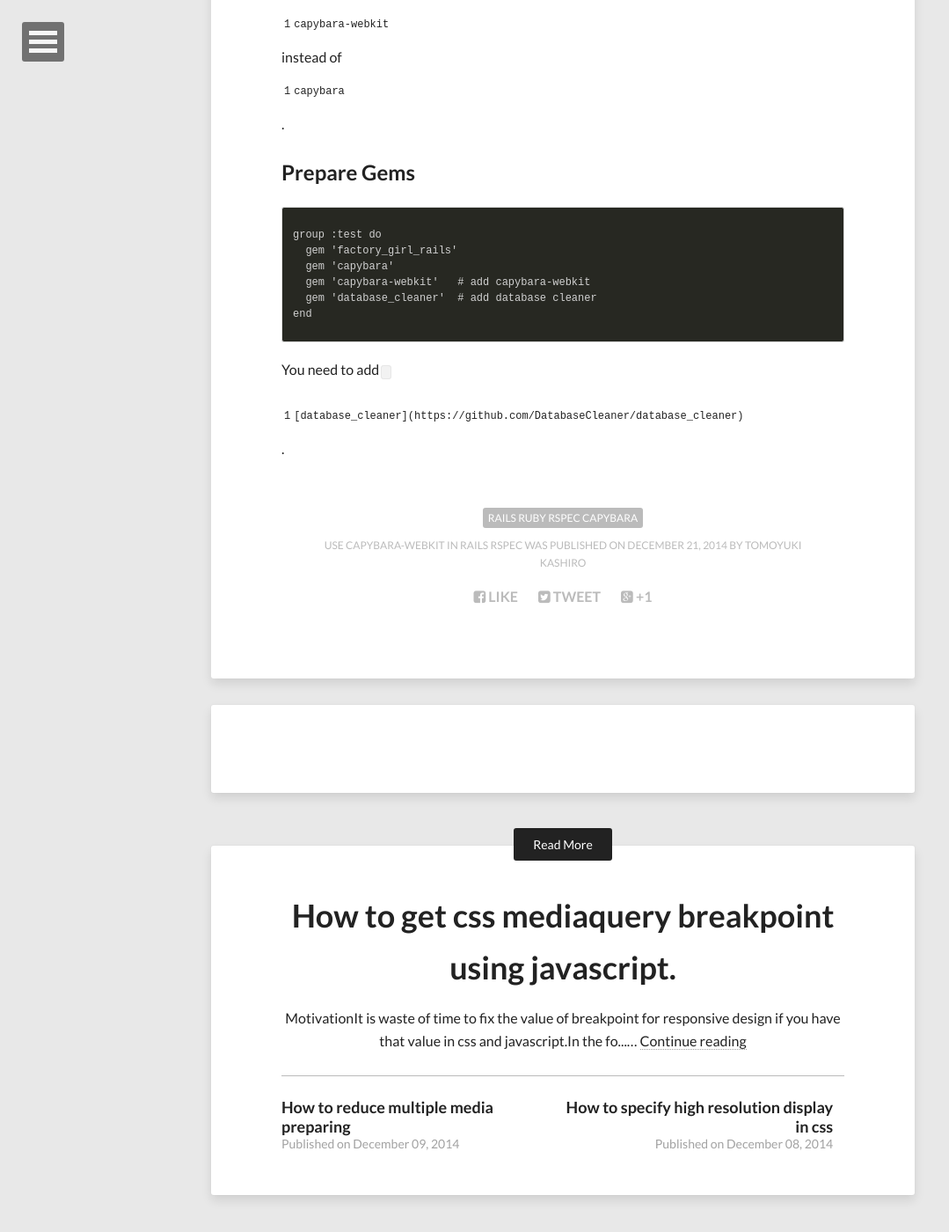
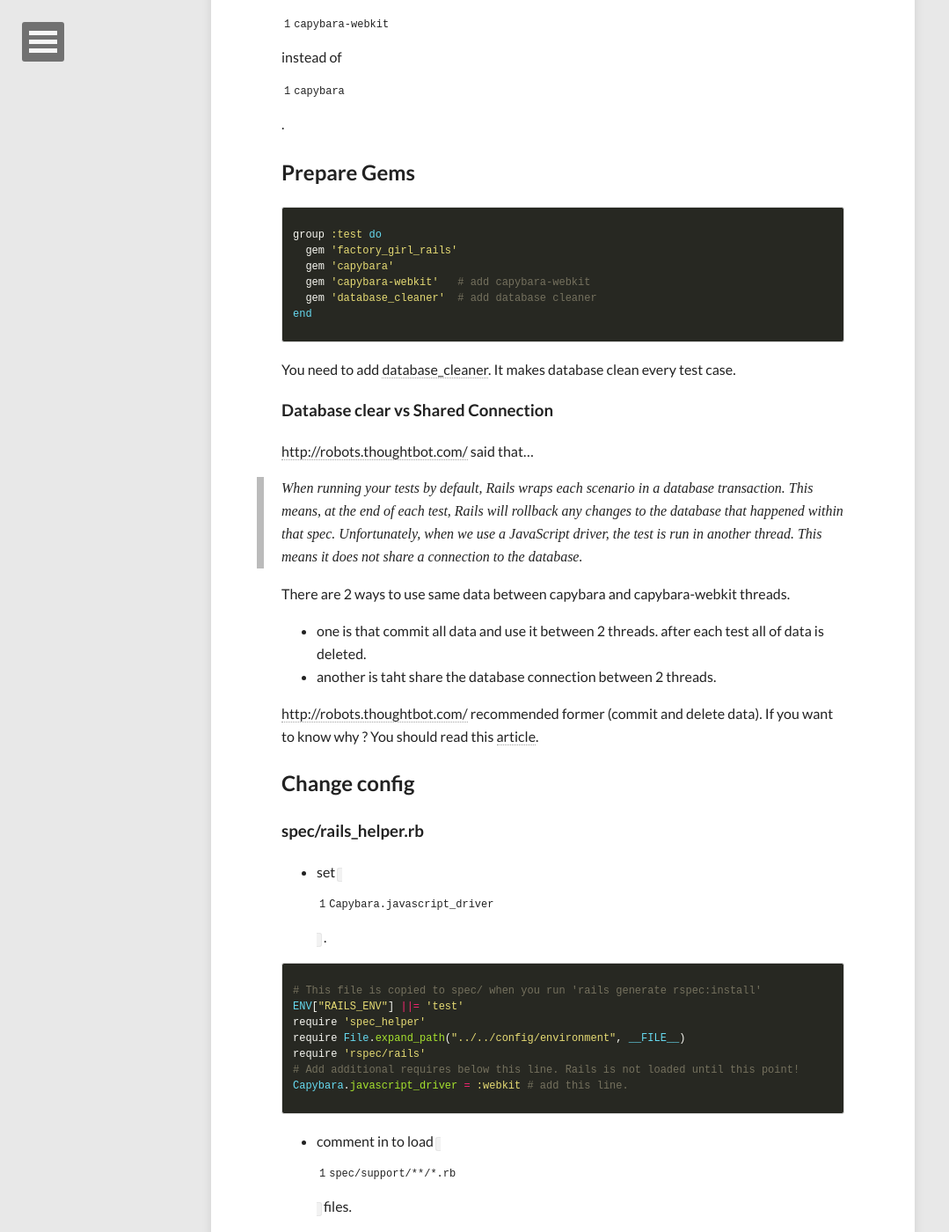
Before and after one commit to tomoyukikashiro/blog.tomoyukikashiro.me, a Jekyll site: the page built from _posts/2014-12-21-use-capybara-webkit-in-rails-rspec.md, in a window 1280 px wide and 1400 px high, scrolled down 426 px. Shown: the whole window at 88% size, without its empty margins (0-1079 px from the left). Built offline with Jekyll 4.4.1, drawn with Linux system fonts in a browser that asks for light colours; nearby versions of some CDN libraries; comment, search, counter and statistics services are not loaded; some of the changed text lies outside the part shown.

Commit message:
add new post

```diff
--- a/_posts/2014-12-21-use-capybara-webkit-in-rails-rspec.md
+++ b/_posts/2014-12-21-use-capybara-webkit-in-rails-rspec.md
@@ -8,12 +8,12 @@
 
 ## About Capybara-webkit
 
-[Capybara-webkit](https://github.com/thoughtbot/capybara-webkit) is a headless browser. it can execute javascript. (capybara can't execute javascript.)
-if you want to do integration test you had better use `capybara-webkit` instead of `capybara`.
+[Capybara-webkit](https://github.com/thoughtbot/capybara-webkit) is a headless browser. It can execute javascript. (capybara can't execute javascript.)
+If you want to do integration test you had better use `capybara-webkit` instead of `capybara`.
 
 ## Prepare Gems
 
-{% highlight gem %}
+{% highlight ruby %}
 group :test do
   gem 'factory_girl_rails'
   gem 'capybara'
@@ -22,4 +22,130 @@
 end
 {% endhighlight %}
 
-You need to add `[database_cleaner](https://github.com/DatabaseCleaner/database_cleaner)`.
+You need to add [database_cleaner](https://github.com/DatabaseCleaner/database_cleaner).
+It makes database clean every test case.
+
+### Database clear vs Shared Connection
+
+[http://robots.thoughtbot.com/](http://robots.thoughtbot.com/how-we-test-rails-applications#WryTia-indicator) said that...
+
+> When running your tests by default, Rails wraps each scenario in a database transaction. This means, at the end of each test, Rails will rollback any changes to the database that happened within that spec.
+> Unfortunately, when we use a JavaScript driver, the test is run in another thread. This means it does not share a connection to the database.
+
+There are 2 ways to use same data between capybara and capybara-webkit threads.
+
+* one is that commit all data and use it between 2 threads. after each test all of data is deleted.
+* another is taht share the database connection between 2 threads.
+
+
+[http://robots.thoughtbot.com/](http://robots.thoughtbot.com/how-we-test-rails-applications#WryTia-indicator) recommended former (commit and delete data).
+If you want to know why ? You should read this [article](http://devblog.avdi.org/2012/08/31/configuring-database_cleaner-with-rails-rspec-capybara-and-selenium/).
+
+## Change config
+
+### spec/rails_helper.rb
+
+* set `Capybara.javascript_driver`.
+
+{% highlight ruby %}
+# This file is copied to spec/ when you run 'rails generate rspec:install'
+ENV["RAILS_ENV"] ||= 'test'
+require 'spec_helper'
+require File.expand_path("../../config/environment", __FILE__)
+require 'rspec/rails'
+# Add additional requires below this line. Rails is not loaded until this point!
+Capybara.javascript_driver = :webkit # add this line.
+{% endhighlight %}
+
+* comment in to load `spec/support/**/*.rb` files.
+
+{% highlight ruby %}
+Dir[Rails.root.join("spec/support/**/*.rb")].each { |f| require f }  # comment in this line.
+
+# Checks for pending migrations before tests are run.
+# If you are not using ActiveRecord, you can remove this line.
+ActiveRecord::Migration.maintain_test_schema!
+{% endhighlight %}
+
+* set `use_transactional_fixtures` to commit all queries in testcase. It makes capybara and capybara-webkit use same data.
+* If you want to know detail you should check this [article](http://devblog.avdi.org/2012/08/31/configuring-database_cleaner-with-rails-rspec-capybara-and-selenium/).
+
+{% highlight ruby %}
+# If you're not using ActiveRecord, or you'd prefer not to run each of your
+# examples within a transaction, remove the following line or assign false
+# instead of true.
+config.use_transactional_fixtures = false # set false
+{% endhighlight %}
+
+## Add Helper
+
+* add this [file](https://gist.github.com/jsteiner/8362013) as `spec/support/database_cleaner.rb` to clear database every test.
+* add this [WaitForAjax module](http://robots.thoughtbot.com/automatically-wait-for-ajax-with-capybara#HthHth-indicator) as `spec/support/wait_for_ajax.rb` to wait ajax request callback.
+
+## Use capybara-webkit
+
+* add spec file as `/spec/features/**.rb`
+* add `js: true` option to scenario function
+
+{% highlight ruby %}
+  feature "new todo title is inputed" do
+    scenario "new todo should create in html" , js:true do
+      visit "/"
+      ....
+      ....
+    end
+  end
+{% endhighlight %}
+
+## Ajax test
+
+* add `wait_for_ajax` function after ajax trigger(e.g. click)
+
+{% highlight ruby %}
+  feature "todo's all-completed checkbox is clicked" do
+    scenario "all todos should be deleted in html", js: true do
+      visit "/"
+      click_button("delete button") # request delete to server using ajax
+      wait_for_ajax
+      expect().to be XXXX
+    end
+  end
+{% endhighlight %}
+
+## Sample
+
+I created integration test useing capybara-webkit.
+
+[kashiro/todomvc_on_rails_fork (feature/update branch)](https://github.com/kashiro/todomvc_on_rails_fork/tree/feature/update)
+
+* clone and checkout
+
+{% highlight bash %}
+git clone git@github.com:kashiro/todomvc_on_rails_fork.git
+cd todomvc_on_rails_fork
+git checkout feature/update
+{% endhighlight %}
+
+* add qt for capybara-webkit
+
+{% highlight bash %}
+brew install qt
+{% endhighlight %}
+
+* update gems
+
+{% highlight bash %}
+bundle install
+{% endhighlight %}
+
+* execute test
+
+{% highlight bash %}
+rspec spec
+{% endhighlight %}
+
+## Reference
+
+* [Automatically wait for AJAX with Capybara](http://robots.thoughtbot.com/automatically-wait-for-ajax-with-capybara)
+* [How We Test Rails Applications](http://robots.thoughtbot.com/how-we-test-rails-applications)
+* [Configuring database_cleaner with Rails, RSpec, Capybara, and Selenium](http://devblog.avdi.org/2012/08/31/configuring-database_cleaner-with-rails-rspec-capybara-and-selenium/)
```
Also changed, not shown: Gemfile.lock.
